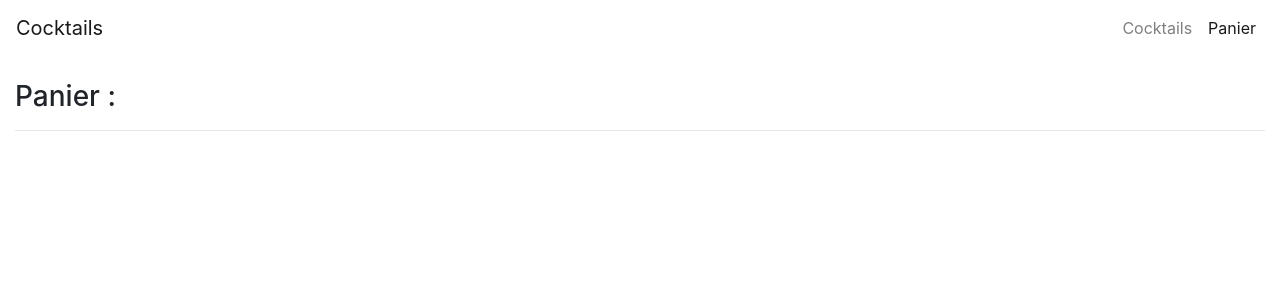
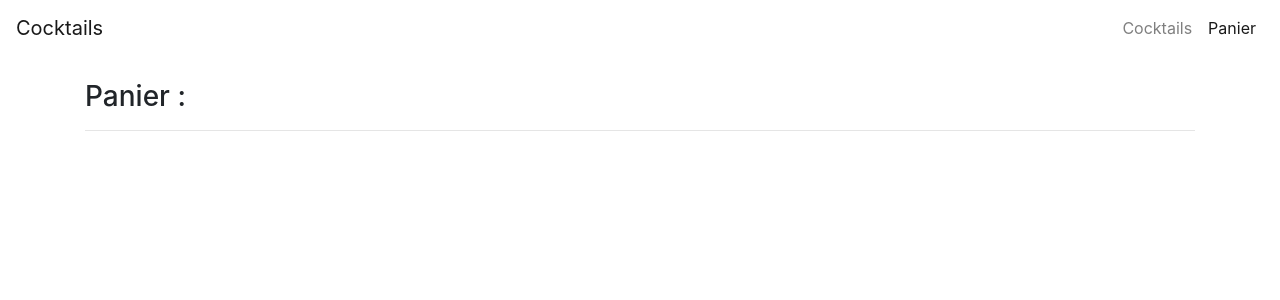
Before and after one commit to achrafJhidri/cocktail, an Angular app: page /panier in a window 1280 px wide. Shown: the top 300 px of the page. Built offline with nearby package versions, Linux system fonts and the light colour scheme.

Commit message:
refactor

```diff
--- a/src/app/app.component.html
+++ b/src/app/app.component.html
@@ -1,7 +1,5 @@
 <app-header> </app-header>
 
-<div class="container-fluid">
-<router-outlet> </router-outlet>
-
-
+<div class="container">
+    <router-outlet> </router-outlet>
 </div>
```
Also changed, not shown: src/app/app.module.ts (+4 -4 lines), src/app/cocktail-container/cocktail.module.ts (+5 -4 lines).
